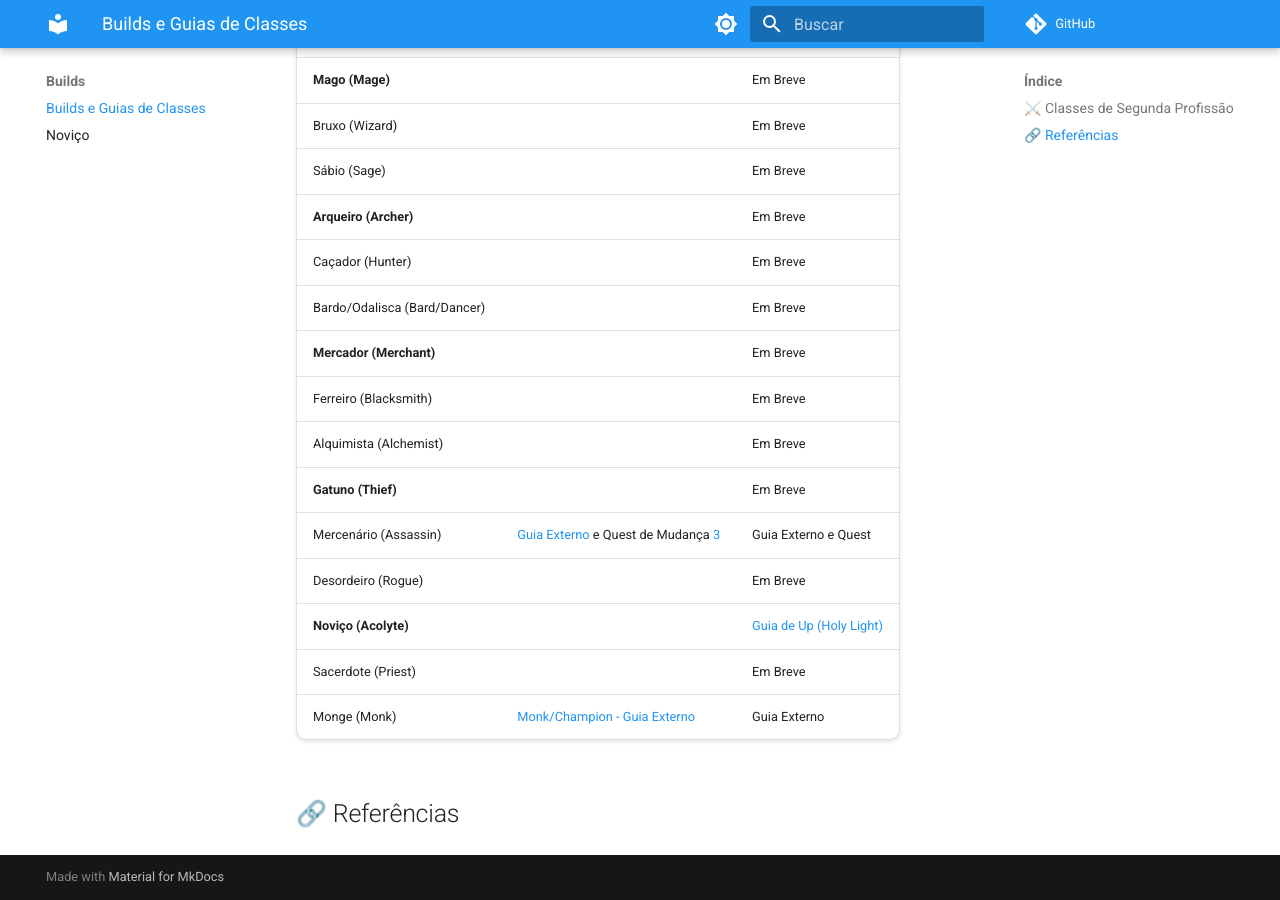
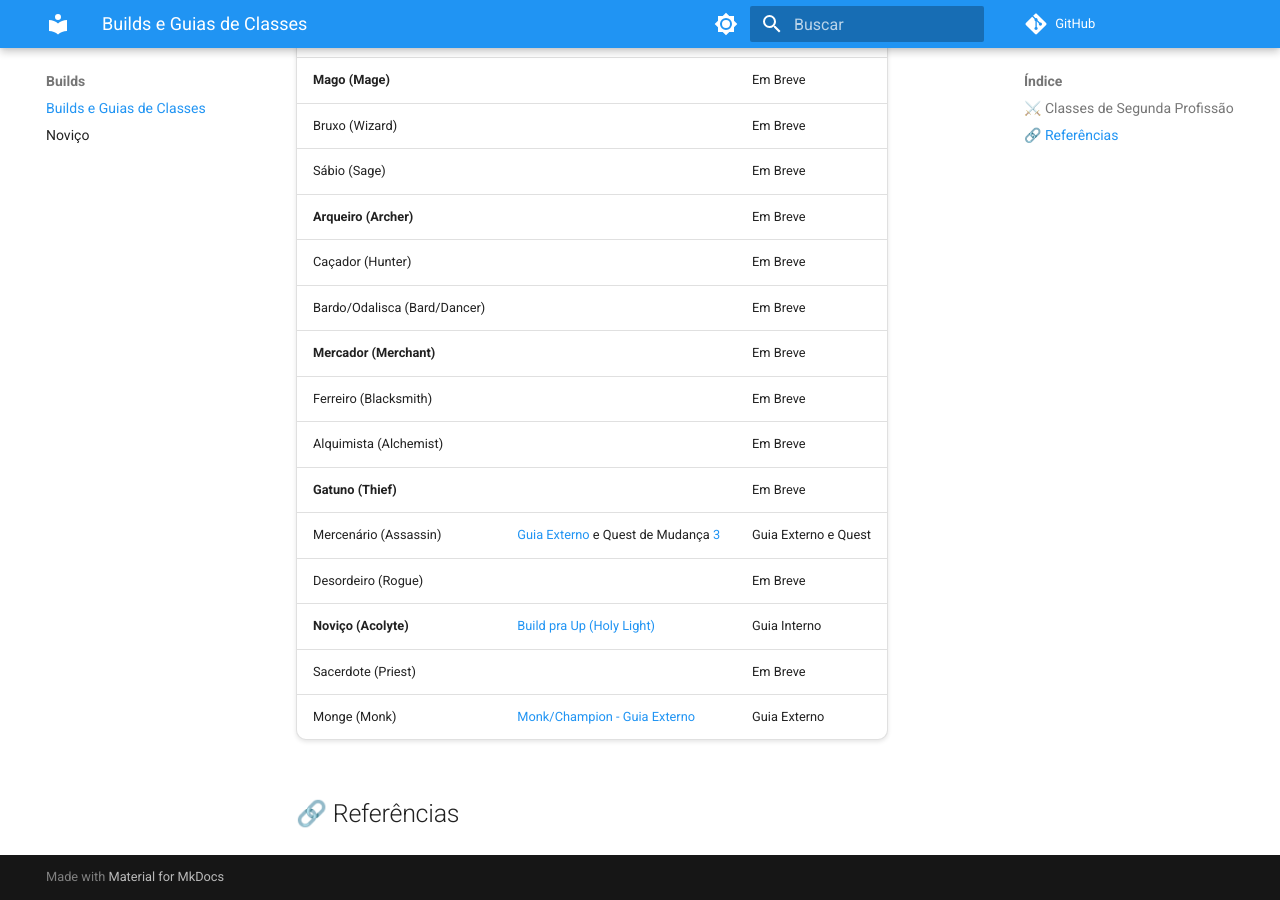
Before and after one commit to mythofyggdrasil/mythofyggdrasil.github.io, an MkDocs documentation site: the page built from docs/builds.md, in a window 1280 px wide and 900 px high, scrolled down 603 px. Built offline with MkDocs 1.6.1 and Material for MkDocs 9.7.7, drawn with Linux system fonts in a browser that asks for light colours; comment, search, counter and statistics services are not loaded.

Commit message:
Update builds.md

```diff
--- a/docs/builds.md
+++ b/docs/builds.md
@@ -30,12 +30,12 @@
 | **Gatuno (Thief)** | | Em Breve |
 | Mercenário (Assassin) | [Guia Externo] [1] e Quest de Mudança [3] | Guia Externo e Quest |
 | Desordeiro (Rogue) | | Em Breve |
-| **Noviço (Acolyte)**| | [Guia de Up (Holy Light)](builds/novico.md) | Guia Interno |
+| **Noviço (Acolyte)**| [Build pra Up (Holy Light)](builds/novico.md) | Guia Interno |
 | Sacerdote (Priest) | | Em Breve |
 | Monge (Monk) | [Monk/Champion - Guia Externo] [2] | Guia Externo |
 
 ## 🔗 Referências
 
-[1]: https://docs.google.com/document/d/1E4CgeyOnRhvf-wCLmsEbOteVaeVLPur4nR8PB-tpxK0/edit?tab=t.0 "Assassin Cross - Guia Externo"
-[2]: https://alexandrelfilho.github.io/Nykahub/monk_tss.html "Monk/Champion - Guia Externo"
-[3]: https://www.youtube.com/watch?v=OuxWSsRrwtw "Quest de Mudança de Classe"
+[1]: https://docs.google.com/document/d/1E4CgeyOnRhvf-wCLmsEbOteVaeVLPur4nR8PB-tpxK0/edit?tab=t.0 "Assassin Cross"
+[2]: https://alexandrelfilho.github.io/Nykahub/monk_tss.html "Build de Disparo (TSS)"
+[3]: https://www.youtube.com/watch?v=OuxWSsRrwtw "Mudança de Classe"
```
